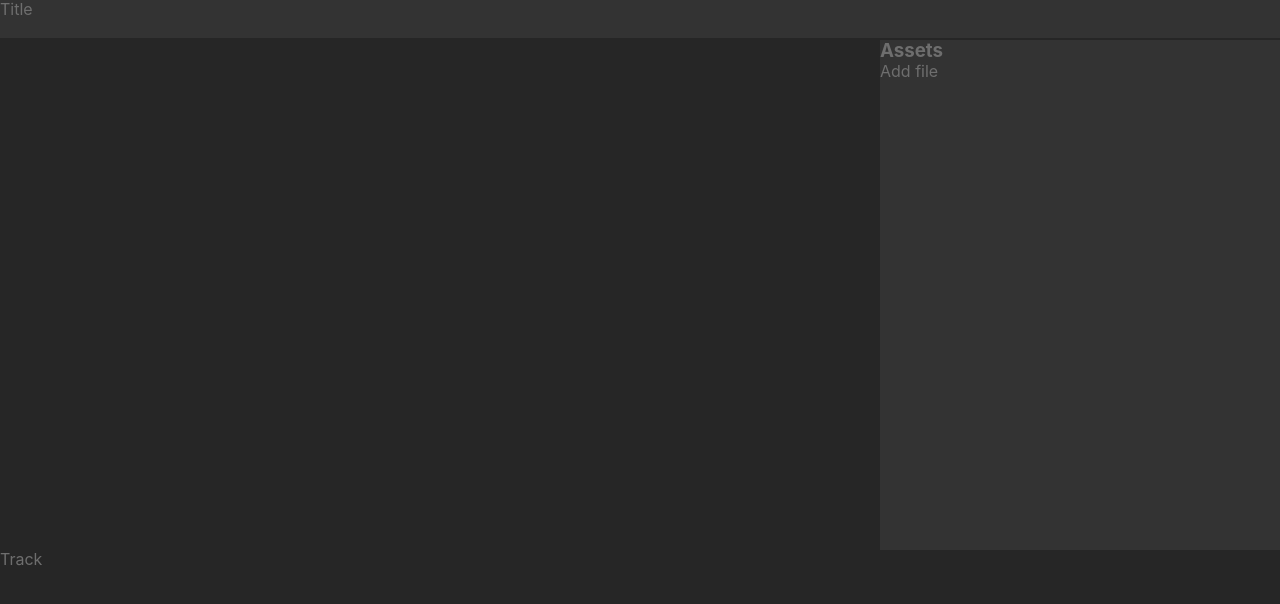
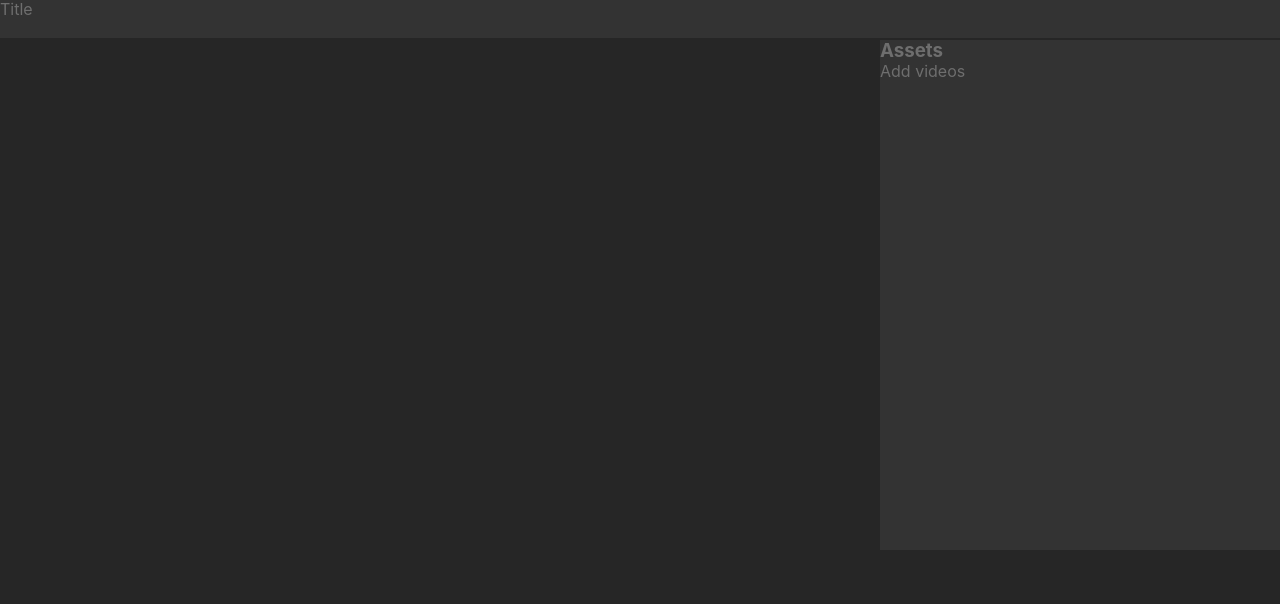
Before and after one commit to hewonjeong/post-production, a React (Create React App) app: page / in a window 1280 px wide. Shown: the top 604 px of the page. Built offline with nearby package versions, Linux system fonts and the light colour scheme.

Commit message:
개선: 애셋을 가져올 때, 썸네일 뿐만 아니라 미리보기 이미지들을 수집

```diff
--- a/package.json
+++ b/package.json
@@ -3,6 +3,7 @@
   "private": true,
   "dependencies": {
     "node-sass": "^4.9.4",
+    "ramda": "^0.25.0",
     "react": "^16.5.2",
     "react-dom": "^16.5.2",
     "react-scripts": "2.0.5",
--- /dev/null
+++ b/src/Analyze.js
@@ -0,0 +1,77 @@
+import React from 'react'
+import { equals } from 'ramda'
+
+class Analyze extends React.Component {
+  video = React.createRef()
+  canvas = React.createRef()
+  state = { thumbnail: '', images: [], duration: 0 }
+
+  componentDidMount() {
+    const video = this.getVideo()
+    video.addEventListener('loadedmetadata', this.getDuration)
+    video.addEventListener('timeupdate', this.capture)
+  }
+
+  componentWillUnmount() {
+    const video = this.getVideo()
+    video.removeEventListener('loadedmetadata', this.getDuration)
+    video.removeEventListener('timeupdate', this.capture)
+  }
+
+  componentDidUpdate(prevProps, prevState) {
+    const validate = ({ thumbnail, images, duration }) =>
+      !!thumbnail && images.length === Math.floor(duration) && !!duration
+
+    const isUpdated = !equals(this.state, prevState)
+    const isValid = validate(this.state)
+    isUpdated && isValid && this.props.onAnalyze(this.state)
+  }
+
+  getVideo = () => this.video.current
+  getCanvas = () => this.canvas.current
+
+  getDuration = () => {
+    const video = this.getVideo()
+    const { duration } = video
+    this.setState({ duration })
+    video.currentTime = 0
+  }
+
+  capture = () => {
+    const fn = blob => {
+      this.setState(prev => {
+        const image = URL.createObjectURL(blob)
+        return Object.assign(
+          { images: [...prev.images, image] },
+          currentTime === 0 && { thumbnail: image }
+        )
+      })
+    }
+
+    const video = this.getVideo()
+    const canvas = this.getCanvas()
+    const { duration, currentTime } = video
+    toBlob(video, canvas, fn)
+    currentTime + 1 <= duration && video.currentTime++
+  }
+
+  render() {
+    return (
+      <>
+        <video ref={this.video} src={this.props.url} hidden />
+        <canvas ref={this.canvas} hidden />
+      </>
+    )
+  }
+}
+
+export default Analyze
+
+/* canvas */
+const toBlob = (video, canvas, callback) => {
+  const { videoWidth, videoHeight } = video
+  canvas.setAttribute('width', videoWidth)
+  canvas.setAttribute('height', videoHeight)
+  canvas.getContext('2d').drawImage(video, 0, 0, videoWidth, videoHeight)
+  canvas.toBlob(callback)
+}
--- a/src/App.js
+++ b/src/App.js
@@ -2,34 +2,37 @@ import React from 'react'
 import Layout from './layout/Layout'
 import Preview from './modules/Preview'
 import Panel from './modules/Panel'
+import Track from './modules/Track'
 import crossFade from './videocontext/crossFade'
 
 export const { Provider, Consumer } = React.createContext()
 class App extends React.Component {
   canvas = React.createRef()
-  state = { assets: [] }
+  state = { assets: {} }
 
-  addAssets = assets => {
-    this.setState(
-      prev => ({ assets: [...prev.assets, ...assets] }),
-      this.playSample
-    )
+  addAssets = (assets, afterAdd) => {
+    const next = () => {
+      afterAdd()
+      this.playSample()
+    }
+
+    this.setState(prev => ({ assets: { ...prev.assets, ...assets } }), next)
   }
 
   playSample = () => {
-    crossFade(this.canvas.current)(this.state.assets.map(getURL))
+    const { assets } = this.state
+    const targetVideos = Object.values(assets).map(asset => asset.url)
+    crossFade(this.canvas.current)(targetVideos)
   }
 
   render() {
-    const value = { ...this.state, addAssets: this.addAssets }
-
     return (
-      <Provider value={value}>
+      <Provider value={{ ...this.state, addAssets: this.addAssets }}>
         <Layout
           header="Title"
           content={<Preview canvas={this.canvas} />}
           aside={<Panel />}
-          footer="Track"
+          footer={<Track />}
         />
       </Provider>
     )
@@ -37,6 +40,3 @@ class App extends React.Component {
 }
 
 export default App
-
-/* utils */
-const getURL = file => URL.createObjectURL(file)
--- a/src/modules/Assets.js
+++ b/src/modules/Assets.js
@@ -1,14 +1,14 @@
 import React from 'react'
-import FileInput from '../packages/components/FileInput'
 import VideoList from '../packages/components/VideoList'
 import { Consumer } from '../App'
+import ImportAssets from './ImportAssets'
 
 const Assets = () => (
   <Consumer>
     {({ assets, addAssets }) => (
       <>
-        <FileInput accept="video" multiple onChange={addAssets} />
-        <VideoList list={assets} />
+        <ImportAssets onImport={addAssets} />
+        <VideoList videos={assets} />
       </>
     )}
   </Consumer>
--- /dev/null
+++ b/src/modules/ImportAssets.js
@@ -0,0 +1,66 @@
+import React, { Component } from 'react'
+import { func } from 'prop-types'
+import { equals } from 'ramda'
+import FileInput from '../packages/components/FileInput'
+import Analyze from '../Analyze'
+
+class ImportAssets extends Component {
+  static propTypes = { onImport: func }
+  static defaultProps = { onImport: args => console.log(args) }
+  state = { assets: {}, isLoading: false }
+
+  componentDidUpdate(prevProps, prevState) {
+    const validate = asset => asset.thumbnail && asset.duration
+    const { assets } = this.state
+    const hasAssets = !!Object.values(assets).length
+    const isUpdated = !equals(this.state, prevState)
+    const isValid = Object.values(assets).every(validate)
+    const isFinished = hasAssets && isUpdated && isValid
+    isFinished && this.props.onImport(assets, this.clear)
+  }
+
+  clear = () => {
+    this.setState({ assets: {}, isLoading: false })
+  }
+
+  handleChange = event => {
+    const reducer = (acc, file) => {
+      const asset = { filename: file.name, url: getURL(file), file }
+      return { ...acc, [file.name]: asset }
+    }
+
+    const assets = Array.from(event.target.files).reduce(reducer, {})
+    this.setState({ assets, isLoading: true })
+  }
+
+  addMetadata = filename => metadata => {
+    this.setState(({ assets }) => ({
+      assets: { ...assets, [filename]: { ...assets[filename], ...metadata } }
+    }))
+  }
+
+  render() {
+    const { assets, isLoading } = this.state
+
+    return (
+      <>
+        <FileInput accept="video" multiple onChange={this.handleChange}>
+          {isLoading ? 'Adding videos...' : 'Add videos'}
+        </FileInput>
+
+        {Object.entries(assets).map(([filename, asset]) => (
+          <Analyze
+            {...asset}
+            onAnalyze={this.addMetadata(filename)}
+            key={filename}
+          />
+        ))}
+      </>
+    )
+  }
+}
+
+export default ImportAssets
+
+/* utils */
+const getURL = blob => URL.createObjectURL(blob)
--- /dev/null
+++ b/src/modules/Track.js
@@ -0,0 +1,35 @@
+import React from 'react'
+import { Consumer } from '../App'
+
+const Track = () => (
+  <Consumer>
+    {({ assets: clips }) => (
+      <div style={{ ...flex, overflowX: 'scroll', padding: 16 }}>
+        {Object.entries(clips).map(([filename, clip]) => (
+          <div style={style.clip} key={filename}>
+            {clip.images.map((url, index) => (
+              <img src={url} alt="" height={40} key={index} />
+            ))}
+          </div>
+        ))}
+      </div>
+    )}
+  </Consumer>
+)
+
+const flex = {
+  display: 'flex',
+  flexWrap: 'no-wrap'
+}
+
+const style = {
+  clip: {
+    ...flex,
+    flex: 'none',
+    border: '3px solid orange',
+    borderRadius: 4,
+    overflow: 'hidden'
+  }
+}
+
+export default Track
```
Also changed, not shown: 1 other file (tests, documents, lock files or other folders).
